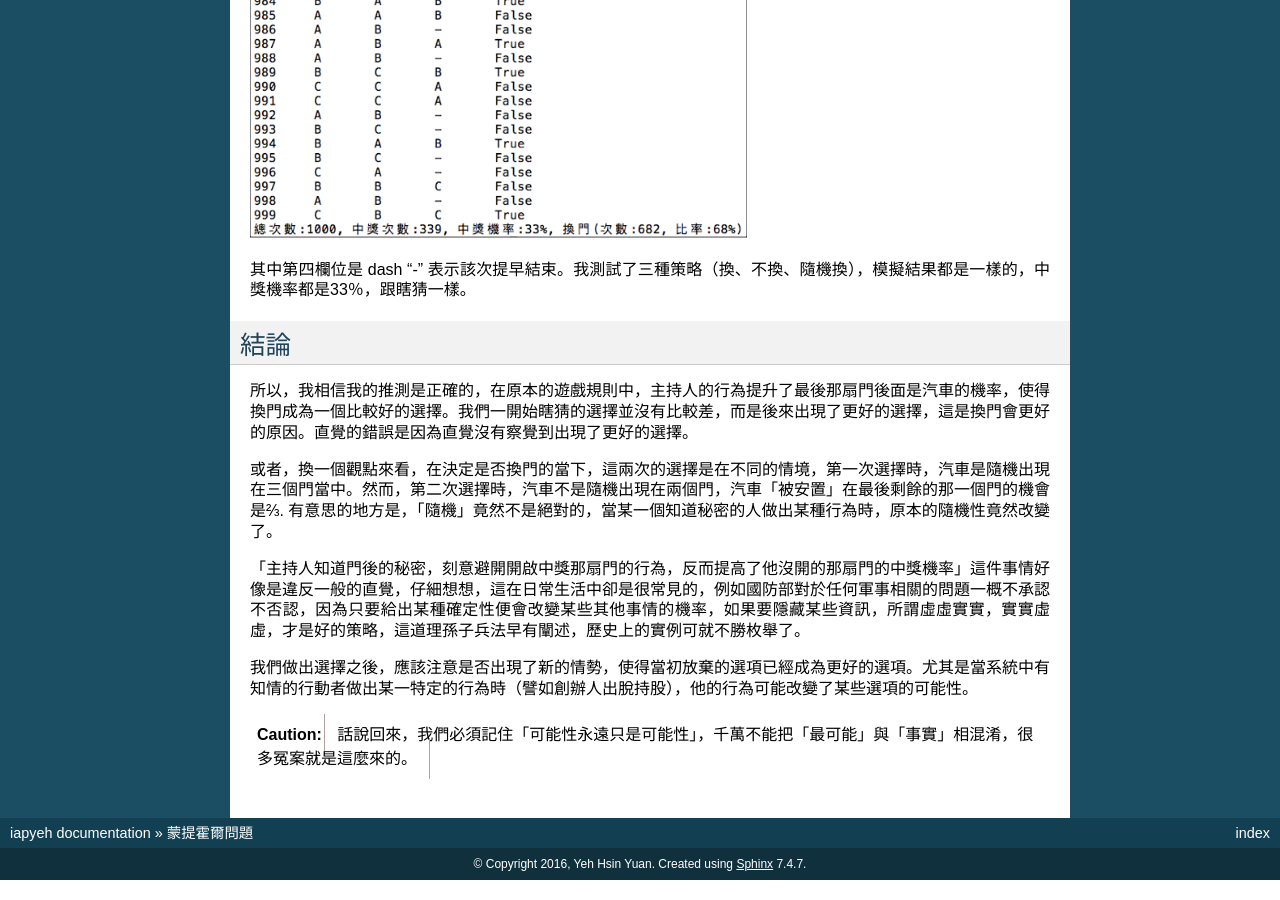
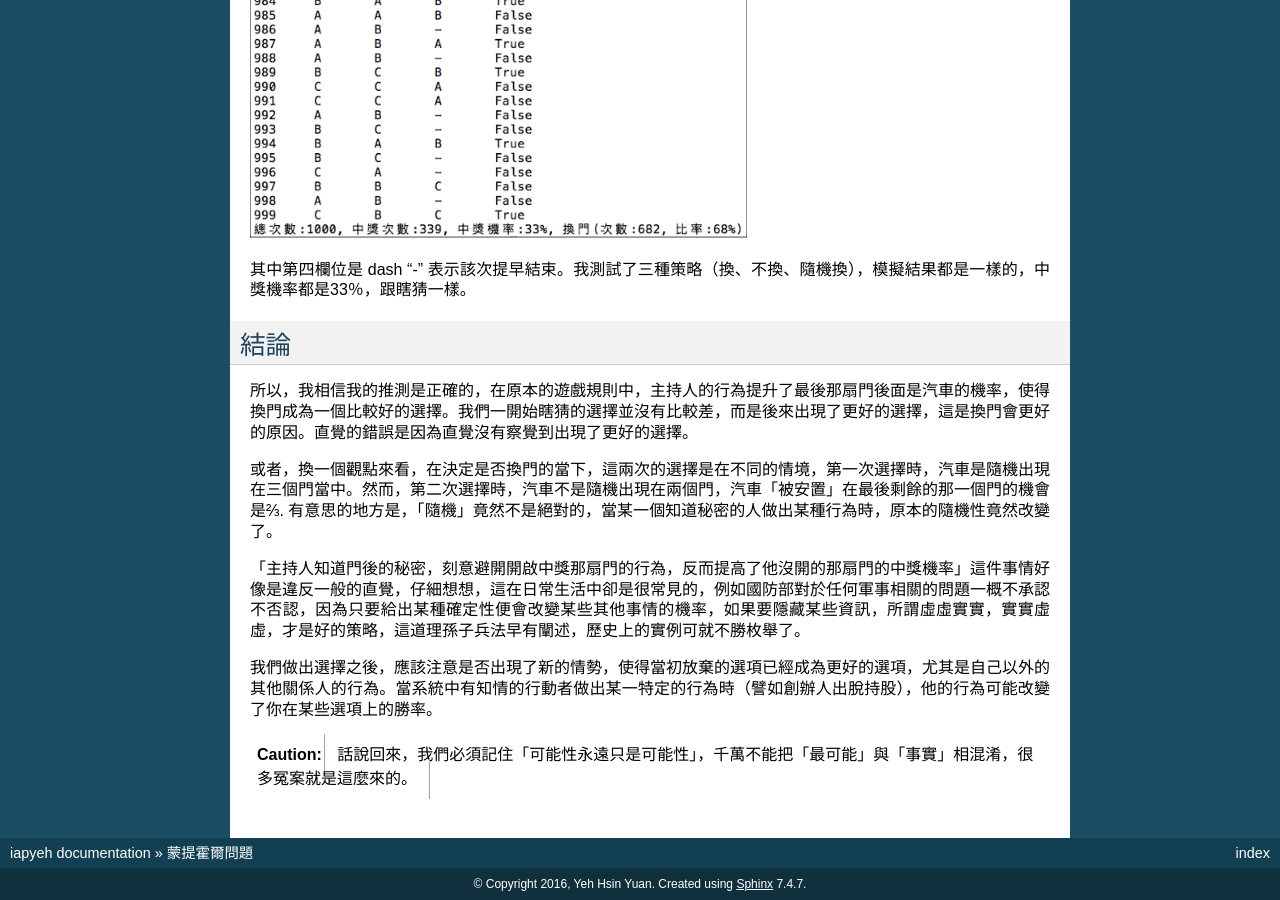
Before and after one commit to iapyeh/iapyeh, a Sphinx documentation site: the page built from docs/blogs/MontyHallProblem.rst, in a window 1280 px wide and 900 px high, scrolled down 3875 px. Built offline with Sphinx 7.4.7, drawn with Linux system fonts in a browser that asks for light colours.

Commit message:
Google Docs reST Editor@2017-2-13 17:46:31

```diff
--- a/docs/blogs/MontyHallProblem.rst
+++ b/docs/blogs/MontyHallProblem.rst
@@ -222,7 +222,7 @@
 
 「主持人知道門後的秘密，刻意避開開啟中獎那扇門的行為，反而提高了他沒開的那扇門的中獎機率」這件事情好像是違反一般的直覺，仔細想想，這在日常生活中卻是很常見的，例如國防部對於任何軍事相關的問題一概不承認不否認，因為只要給出某種確定性便會改變某些其他事情的機率，如果要隱藏某些資訊，所謂虛虛實實，實實虛虛，才是好的策略，這道理孫子兵法早有闡述，歷史上的實例可就不勝枚舉了。
 
-我們做出選擇之後，應該注意是否出現了新的情勢，使得當初放棄的選項已經成為更好的選項。尤其是當系統中有知情的行動者做出某一特定的行為時（譬如創辦人出脫持股），他的行為可能改變了某些選項的可能性。
+我們做出選擇之後，應該注意是否出現了新的情勢，使得當初放棄的選項已經成為更好的選項，尤其是自己以外的其他關係人的行為。當系統中有知情的行動者做出某一特定的行為時（譬如創辦人出脫持股），他的行為可能改變了你在某些選項上的勝率。
 
 
 ..  Caution::
```
